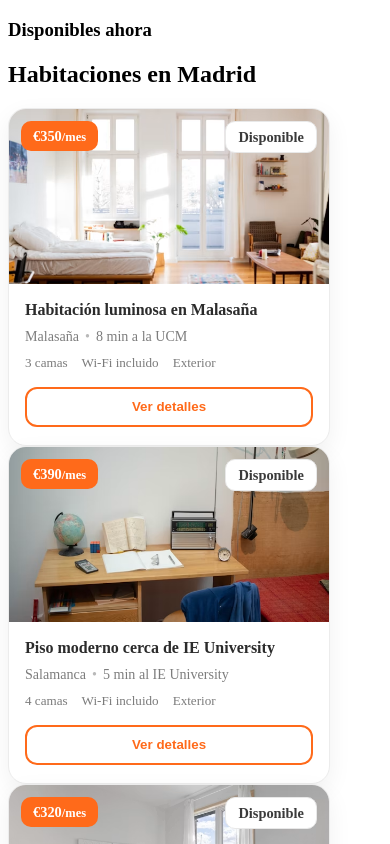
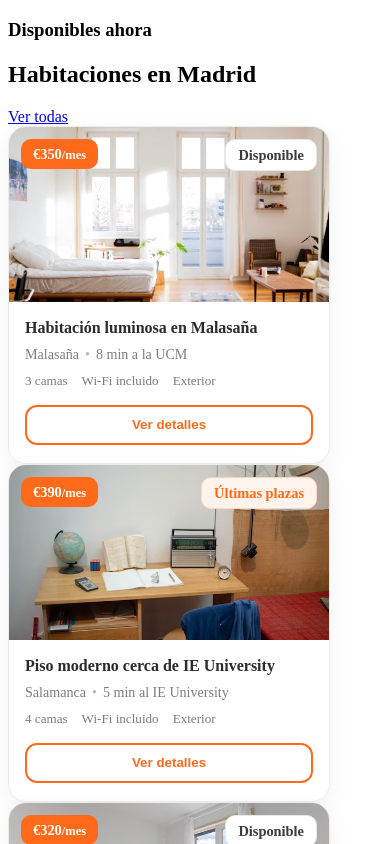
Before and after one commit to wfhgdev/Grupo3-La-Inmobiliaria, a React (Vite) app: page / in a window 390 px wide. Shown: the top 844 px of the page. Built offline with nearby package versions, Linux system fonts and the light colour scheme.

Commit message:
feature: css styles added to flats page

```diff
--- a/src/App.jsx
+++ b/src/App.jsx
@@ -4,8 +4,17 @@ function App() {
   return (
     <>
       <section className="flatsSection">
+        <div className="flatsHeader">
+          <div>
             <h3>Disponibles ahora</h3>
             <h1>Habitaciones en Madrid</h1>
+          </div>
+          <a href="#" className="flatsLink">
+            Ver todas
+          </a>
+        </div>
+
+        <div className="flatsGrid">
           <Flats
             image="Flat01"
             price={350}
@@ -21,7 +30,7 @@ function App() {
           <Flats
             image="Flat02"
             price={390}
-          available={true}
+            available={false}
             favorite={false}
             description="Piso moderno cerca de IE University"
             neighborhood="Salamanca"
@@ -36,12 +45,13 @@ function App() {
             available={true}
             favorite={false}
             description="Habitación acogedora en Lavapiés"
-          neighborhood="Lavapíes"
+            neighborhood="Lavapiés"
             distance="10 min a la URJC"
             bedroomCount={2}
             wifi={true}
             position="Interior"
           />
+        </div>
       </section>
     </>
   );
--- a/src/styles/App.css
+++ b/src/styles/App.css
@@ -1 +1,60 @@
-/* ingrese css aquí */
+/* ...existing code... */
+
+.flatsSection {
+  max-width: 1200px;
+  margin: 0 auto;
+  padding: 56px 24px;
+}
+
+.flatsHeader {
+  display: flex;
+  justify-content: space-between;
+  align-items: flex-end;
+  margin-bottom: 24px;
+}
+
+.flatsHeader h3 {
+  margin: 0 0 8px;
+  color: #ff6a1a;
+  font-size: 0.8rem;
+  letter-spacing: 2px;
+  text-transform: uppercase;
+}
+
+.flatsHeader h1 {
+  margin: 0;
+  font-size: 2rem;
+  line-height: 1.1;
+  color: #222;
+}
+
+.flatsLink {
+  color: #ff6a1a;
+  text-decoration: none;
+  font-weight: 600;
+}
+
+.flatsGrid {
+  display: grid;
+  grid-template-columns: repeat(3, minmax(0, 1fr));
+  gap: 24px;
+  align-items: start;
+}
+
+@media (max-width: 1024px) {
+  .flatsGrid {
+    grid-template-columns: repeat(2, minmax(0, 1fr));
+  }
+}
+
+@media (max-width: 720px) {
+  .flatsGrid {
+    grid-template-columns: 1fr;
+  }
+
+  .flatsHeader {
+    flex-direction: column;
+    gap: 12px;
+    align-items: flex-start;
+  }
+}
```
Also changed, not shown: src/assets/img/componente flats.png (deleted). Lines whose indentation alone changed are shown as unchanged.
